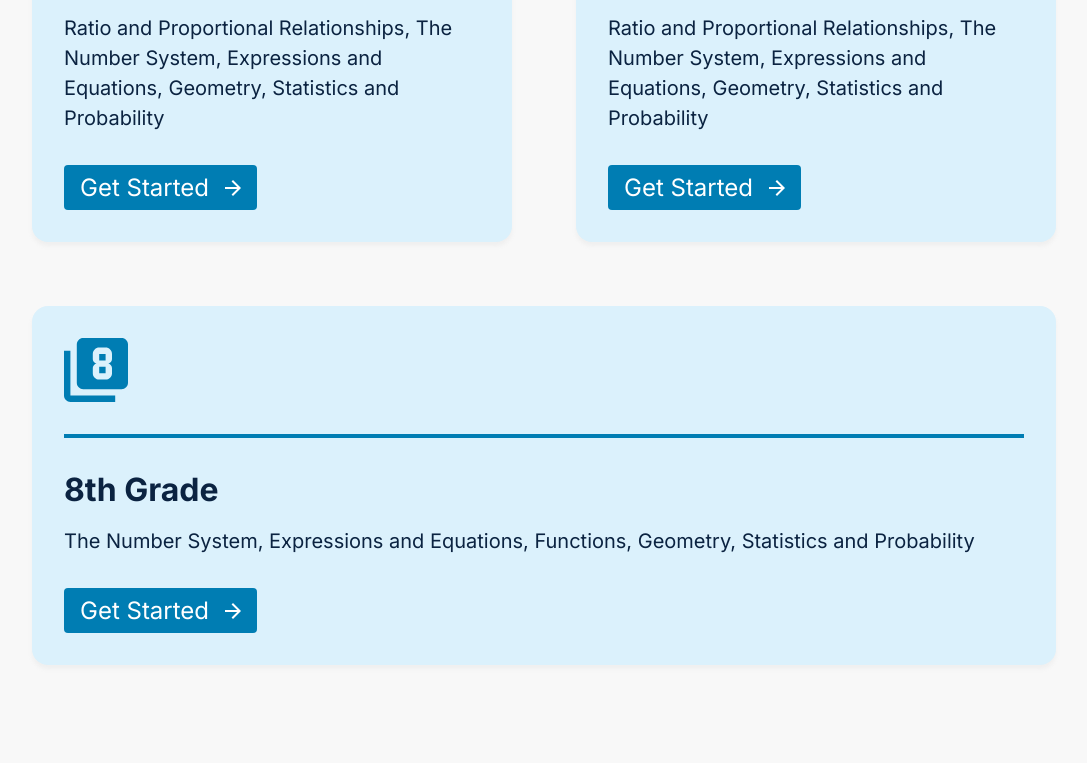
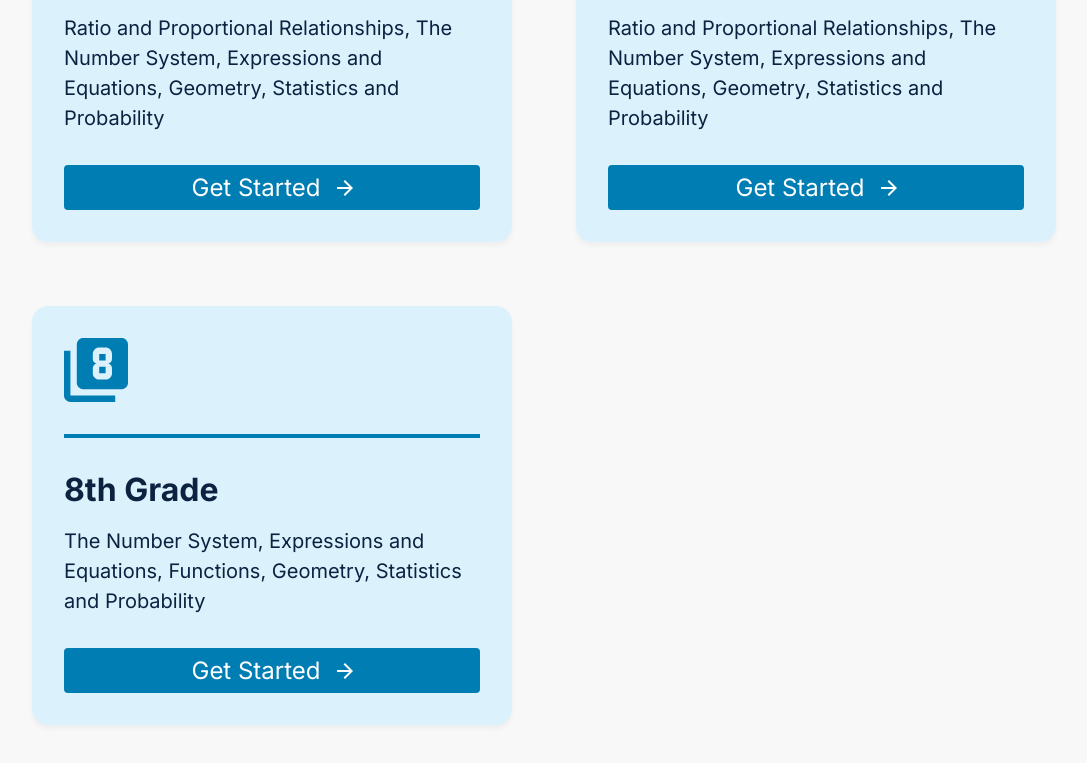
Before and after one commit to cadypridgeon/leap-2023, a plain HTML site: page pages/lessons.html in a window 1280 px wide. Shown: the part 607-1370 px from the top of the page, without its empty margins (96-1183 px from the left). Drawn offline with Linux system fonts and the light colour scheme.

Commit message:
Update lessons page

```diff
--- a/pages/lessons.html
+++ b/pages/lessons.html
@@ -20,6 +20,7 @@
     <main>
 
         <div class="card">
+            <div class="content">
                 <svg xmlns="http://www.w3.org/2000/svg" width="64" height="64" viewBox="0 0 64 64" fill="none">
                     <path d="M35.2 41.6H41.6C43.36 41.6 44.8667 40.9733 46.12 39.72C47.3733 38.4667 48 36.96 48 35.2V28.8C48 27.04 47.3733 25.5333 46.12 24.28C44.8667 23.0267 43.36 22.4 41.6 22.4H35.2V16H44.8V9.6H35.2C33.44 9.6 31.9333 10.2267 30.68 11.48C29.4267 12.7333 28.8 14.24 28.8 16V35.2C28.8 36.96 29.4267 38.4667 30.68 39.72C31.9333 40.9733 33.44 41.6 35.2 41.6ZM35.2 28.8H41.6V35.2H35.2V28.8ZM19.2 51.2C17.44 51.2 15.9333 50.5733 14.68 49.32C13.4267 48.0667 12.8 46.56 12.8 44.8V6.4C12.8 4.64 13.4267 3.13333 14.68 1.88C15.9333 0.626667 17.44 0 19.2 0H57.6C59.36 0 60.8667 0.626667 62.12 1.88C63.3733 3.13333 64 4.64 64 6.4V44.8C64 46.56 63.3733 48.0667 62.12 49.32C60.8667 50.5733 59.36 51.2 57.6 51.2H19.2ZM6.4 64C4.64 64 3.13333 63.3733 1.88 62.12C0.626667 60.8667 0 59.36 0 57.6V12.8H6.4V57.6H51.2V64H6.4Z" fill="#007DB3"/>
                 </svg>
@@ -28,6 +29,8 @@
                     <h3>6th Grade</h3>
                     <p>Ratio and Proportional Relationships, The Number System, Expressions and Equations, Geometry, Statistics and Probability</p>
                 </div>
+            </div>
+            <div class="button">
                 <a href="../index.html">
                     <button class="icon">
                         Get Started
@@ -37,8 +40,10 @@
                     </button>
                 </a>
             </div>
+        </div>
 
         <div class="card">
+            <div class="content">
                 <svg xmlns="http://www.w3.org/2000/svg" width="64" height="64" viewBox="0 0 64 64" fill="none">
                     <path d="M28.8 41.6H35.2L48 16V9.6H28.8V16H41.6L28.8 41.6ZM19.2 51.2C17.44 51.2 15.9333 50.5733 14.68 49.32C13.4267 48.0667 12.8 46.56 12.8 44.8V6.4C12.8 4.64 13.4267 3.13333 14.68 1.88C15.9333 0.626667 17.44 0 19.2 0H57.6C59.36 0 60.8667 0.626667 62.12 1.88C63.3733 3.13333 64 4.64 64 6.4V44.8C64 46.56 63.3733 48.0667 62.12 49.32C60.8667 50.5733 59.36 51.2 57.6 51.2H19.2ZM6.4 64C4.64 64 3.13333 63.3733 1.88 62.12C0.626667 60.8667 0 59.36 0 57.6V12.8H6.4V57.6H51.2V64H6.4Z" fill="#007DB3"/>
                 </svg>
@@ -47,6 +52,8 @@
                     <h3>7th Grade</h3>
                     <p>Ratio and Proportional Relationships, The Number System, Expressions and Equations, Geometry, Statistics and Probability</p>
                 </div>
+            </div>
+            <div class="button">
                 <a href="../index.html">
                     <button class="icon">
                         Get Started
@@ -56,8 +63,10 @@
                     </button>
                 </a>
             </div>
+        </div>
 
         <div class="card">
+            <div class="content">
                 <svg xmlns="http://www.w3.org/2000/svg" width="64" height="64" viewBox="0 0 64 64" fill="none">
                     <path d="M35.2 41.6H41.6C43.36 41.6 44.8667 40.9733 46.12 39.72C47.3733 38.4667 48 36.96 48 35.2V30.4C48 29.0133 47.5467 27.8667 46.64 26.96C45.7333 26.0533 44.5867 25.6 43.2 25.6C44.5867 25.6 45.7333 25.1467 46.64 24.24C47.5467 23.3333 48 22.1867 48 20.8V16C48 14.24 47.3733 12.7333 46.12 11.48C44.8667 10.2267 43.36 9.6 41.6 9.6H35.2C33.44 9.6 31.9333 10.2267 30.68 11.48C29.4267 12.7333 28.8 14.24 28.8 16V20.8C28.8 22.1867 29.2533 23.3333 30.16 24.24C31.0667 25.1467 32.2133 25.6 33.6 25.6C32.2133 25.6 31.0667 26.0533 30.16 26.96C29.2533 27.8667 28.8 29.0133 28.8 30.4V35.2C28.8 36.96 29.4267 38.4667 30.68 39.72C31.9333 40.9733 33.44 41.6 35.2 41.6ZM35.2 16H41.6V22.4H35.2V16ZM35.2 35.2V28.8H41.6V35.2H35.2ZM19.2 51.2C17.44 51.2 15.9333 50.5733 14.68 49.32C13.4267 48.0667 12.8 46.56 12.8 44.8V6.4C12.8 4.64 13.4267 3.13333 14.68 1.88C15.9333 0.626667 17.44 0 19.2 0H57.6C59.36 0 60.8667 0.626667 62.12 1.88C63.3733 3.13333 64 4.64 64 6.4V44.8C64 46.56 63.3733 48.0667 62.12 49.32C60.8667 50.5733 59.36 51.2 57.6 51.2H19.2ZM6.4 64C4.64 64 3.13333 63.3733 1.88 62.12C0.626667 60.8667 0 59.36 0 57.6V12.8H6.4V57.6H51.2V64H6.4Z" fill="#007DB3"/>
                 </svg>
@@ -66,6 +75,8 @@
                     <h3>8th Grade</h3>
                     <p>The Number System, Expressions and Equations, Functions, Geometry, Statistics and Probability</p>
                 </div>
+            </div>
+            <div class="button">
                 <a href="../index.html">
                     <button class="icon">
                         Get Started
@@ -75,6 +86,9 @@
                     </button>
                 </a>
             </div>
+        </div>
+
+        <div class="card placeholder"></div>
 
     </main>
 
--- a/styles/lessons.css
+++ b/styles/lessons.css
@@ -30,30 +30,47 @@ main {
     padding: 32px;
     gap: 32px;
     flex: 1 0 0;
+    justify-content: space-between;
     align-self: stretch;
     border-radius: 16px;
     background: #DBF1FC;
     box-shadow: 0px 4px 4px 0px rgba(165, 165, 165, 0.10);
 }
 
-.card hr {
+.card .content {
+    gap: 32px;
+}
+
+.card .content hr {
     align-self: stretch;
     border: 2px solid #007DB3;
 }
 
-.card .info {
+.card .content .info {
     gap: 16px;
     align-self: stretch;
 }
 
-.card a {
-    display: flex;
+.card .button {
+    /* justify-content: end; */
+    align-self: stretch;
 }
 
-.card a button {
+.card .button a {
+    display: flex;
+    flex-direction: column;
+    align-self: stretch;
+}
+
+.card .button button {
     align-self: stretch;
     background: #007DB3;
     color: #FFFFFF;
+}
+
+.placeholder {
+    background-color: #F8F8F8;
+    box-shadow: none;
 }
 
 @media screen and (max-width: 576px) {
```
Lines whose indentation alone changed are shown as unchanged.
